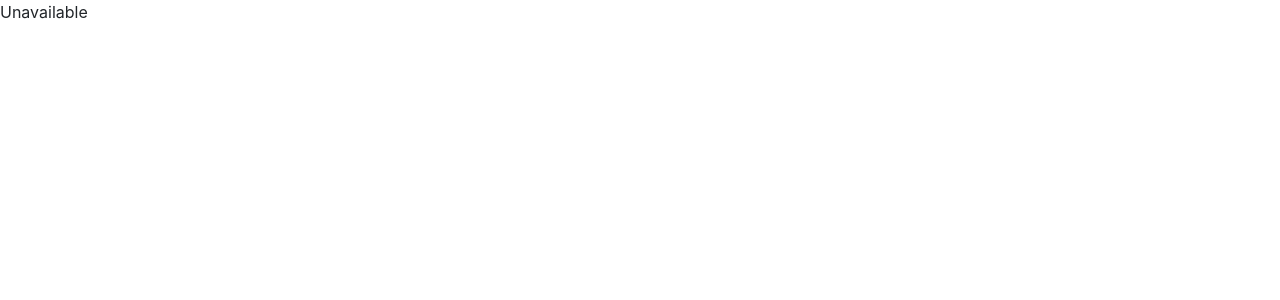
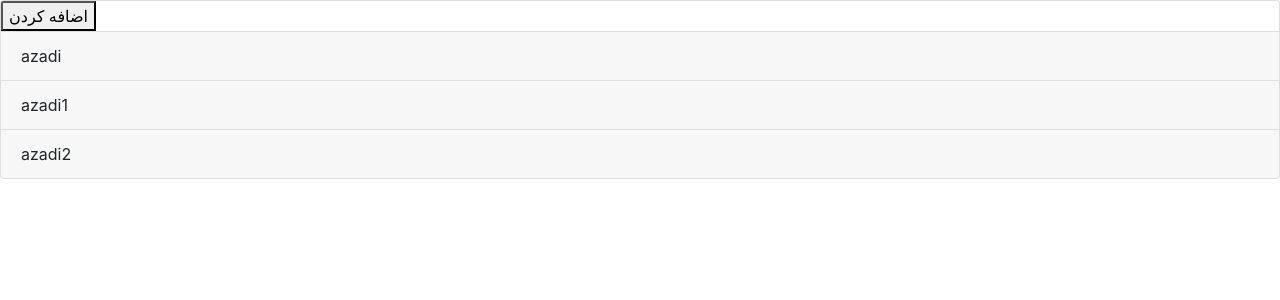
Before and after one commit to msdmazarei/tmp-bajash, a React (Create React App) app: page /cinemas in a window 1280 px wide. Shown: the top 300 px of the page. Built offline with nearby package versions, Linux system fonts and the light colour scheme.

Commit message:
fix routes

```diff
--- a/src/Components/App.tsx
+++ b/src/Components/App.tsx
@@ -4,30 +4,27 @@ import { Provider,connect } from "react-redux";
  import {reducer} from "../Redux/Reducers/Reducer"
  import {routes} from "../Constants/Routs"
  import { BrowserRouter, Route, Switch } from 'react-router-dom'
- import {Login} from "./Login"
- import {Unavailable} from "./Unavailable"
+ import Login from "./Login"
+ import {Main} from "./Main"
  import {Store,persistor} from "../Redux/Store/Store"
  import { PersistGate } from 'redux-persist/integration/react'
- import {NewPlace} from "./NewPlace"
 
- import { withRouter, RouteComponentProps } from "react-router-dom";
 
-// interface Props extends RouteComponentProps<any> {
-//    /* Parent component's props*/
-// }
 interface IProps{}
 
 function App(props:IProps) {
+
+
   console.log(props)
   return (
     <div>
       <Provider store={Store}>
       <PersistGate loading={null} persistor={persistor}>
       <BrowserRouter>
+
 <Switch>
   <Route name="login" path={routes.LOGIN} exact component={Login}/>
-  <Route path="/newplace" component={NewPlace}/>
-  <Route name="unavailable" component={Unavailable}/>
+  <Route name="main" component={Main}/>
   </Switch>
   </BrowserRouter>
 </PersistGate>
--- /dev/null
+++ b/src/Components/CinemaList.tsx
@@ -0,0 +1,45 @@
+import React , {Component} from "react"
+import {ListSearch} from "../Container/List"
+import {PlaceComponent} from "./PlaceComponent"
+import { withRouter, RouteComponentProps } from "react-router-dom";
+const fakeData = [
+    {
+        name:"azadi",
+        description:"aa",
+        address:"enghelab"
+    },
+    {
+        name:"azadi1",
+        description:"aa1",
+        address:"enghelab1"
+    },
+    {
+        name:"azadi2",
+        description:"aa2",
+        address:"enghelab2"
+    }
+]
+
+interface IProps extends RouteComponentProps<any> {
+   /* Parent component's props*/
+}
+
+interface IState {
+
+}
+
+ class CinemaList extends Component<IProps,IState>{
+    constructor(props:IProps) {
+        super(props)
+    }
+    render() {
+
+        return(
+            <div>
+                <ListSearch dataList={fakeData} route="cinemas"/>
+            </div>
+        )
+    }
+}
+
+export {CinemaList}
--- a/src/Components/Login.tsx
+++ b/src/Components/Login.tsx
@@ -1,30 +1,27 @@
 import React , {Component} from "react"
-import {ListSearch} from "../Container/List"
-import {PlaceComponent} from "./PlaceComponent"
-const fakeData = [
-    {
-        name:"azadi",
-        description:"aa",
-        address:"enghelab"
-    },
-    {
-        name:"azadi1",
-        description:"aa1",
-        address:"enghelab1"
-    },
-    {
-        name:"azadi2",
-        description:"aa2",
-        address:"enghelab2"
+import { withRouter, RouteComponentProps } from "react-router-dom";
+
+
+interface IProps extends RouteComponentProps<any> {
+   /* Parent component's props*/
+}
+
+interface IState {
+
+}
+
+ class Login extends Component<IProps,IState>{
+    constructor(props:IProps) {
+        super(props)
     }
-]
-
-export class Login extends Component{
     render() {
+        this.props.history.replace(`/cinemas` )
         return(
             <div>
-                <ListSearch dataList={fakeData} ShowDetailList={PlaceComponent}/>
+               login
             </div>
         )
     }
 }
+
+export default withRouter(Login)
--- /dev/null
+++ b/src/Components/Main.tsx
@@ -0,0 +1,24 @@
+import React , {Component} from "react"
+import {Switch,Route,BrowserRouter} from "react-router-dom"
+import {routes} from "../Constants/Routs"
+import {CinemaList} from "./CinemaList"
+import {Unavailable} from "./Unavailable"
+import {NewCinema} from "./NewCinema"
+
+export class Main extends Component{
+    render() {
+        return(
+            <div>
+                      <BrowserRouter>
+
+    <Switch>
+    <Route path={routes.CINEMAS} exact component={CinemaList}/>
+      <Route path={routes.CINEMA} component={NewCinema}/>
+      <Route path={routes.NEW_CINEMA} component={NewCinema}/>
+      <Route name="unavailable" component={Unavailable}/>
+      </Switch>
+      </BrowserRouter>
+            </div>
+        )
+    }
+}
--- a/src/Components/NewPlace.tsx
+++ b/src/Components/NewCinema.tsx
@@ -8,19 +8,19 @@ data:IPlaceModel
 }
 
 interface IState{
-name:string,
-description:string,
-address:string
+name?:string,
+description?:string,
+address?:string
 }
 
-export class NewPlace extends Component<IProps,IState>{
+export class NewCinema extends Component<IProps,IState>{
 
 constructor(props:IProps) {
     super(props)
     this.state = {
-        name : this.props.data.name,
-        description: this.props.data.description,
-        address:this.props.data.address
+        // name : this.props.data.name,
+        // description: this.props.data.description,
+        // address:this.props.data.address
 
     }
 }
@@ -37,11 +37,11 @@ console.log(e.target)
     render() {
         return(
             <div>
-                <Form onSubmit={()=>{}}>
+                <Form>
   <Form.Row>
     <Form.Group as={Col}>
       <Form.Label>{ETranslator.NAME}</Form.Label>
-      <Form.Control type="text" placeholder={ETranslator.ENTER_NAME} name="hh" onChange={this.handleInput} value={this.state.name}/>
+      <Form.Control type="text" placeholder={ETranslator.ENTER_NAME} name="hh" onChange={this.handleInput} value=""/>
     </Form.Group>
 
     <Form.Group as={Col}>
--- a/src/Constants/Routs.tsx
+++ b/src/Constants/Routs.tsx
@@ -1,3 +1,7 @@
 export enum routes  {
     LOGIN = "/",
+    CINEMAS = "/cinemas",
+    CINEMA = "/cinemas/:id",
+    NEW_CINEMA = "/cinemas/newcinema"
+
 }
--- a/src/Container/List.tsx
+++ b/src/Container/List.tsx
@@ -5,9 +5,9 @@ import {ETranslator} from "../Constants/Translator"
 import {Link} from "react-router-dom"
 
 interface IProps {
-    dataList:Array<IPlaceModel>
-    ShowDetailList:any
-  //  formPage():void
+    dataList:Array<IPlaceModel>,
+    route : string
+
 }
 interface IState{}
 
@@ -26,8 +26,8 @@ render() {
     return (
         <Accordion defaultActiveKey="0">
              <Card>
-             <Link to="/newplace">
-          <Accordion.Toggle eventKey="1" onClick={this.openNewPage}>
+             <Link to={`${this.props.route}/newcinema`}>
+          <Accordion.Toggle eventKey="1">
            {ETranslator.ADD}
           </Accordion.Toggle>
           </Link>
@@ -41,7 +41,7 @@ render() {
                      {item.name}
                     </Accordion.Toggle>
                     <Accordion.Collapse eventKey= { ` ${index}`}>
-                      <Card.Body><this.props.ShowDetailList  placeDetail={item}/></Card.Body>
+                      <Card.Body>hello</Card.Body>
                     </Accordion.Collapse>
                   </Card>
                 )
```
